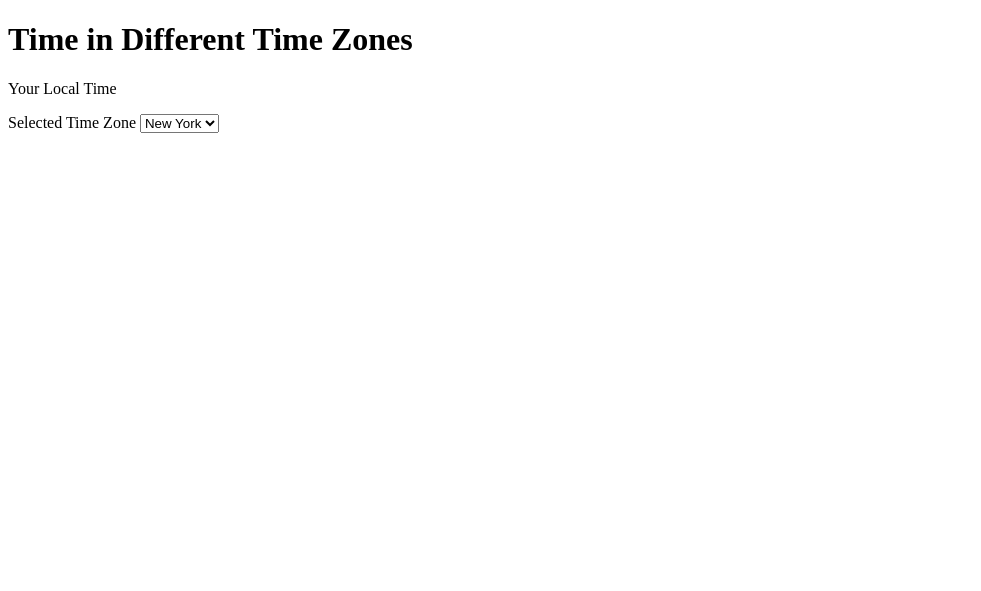
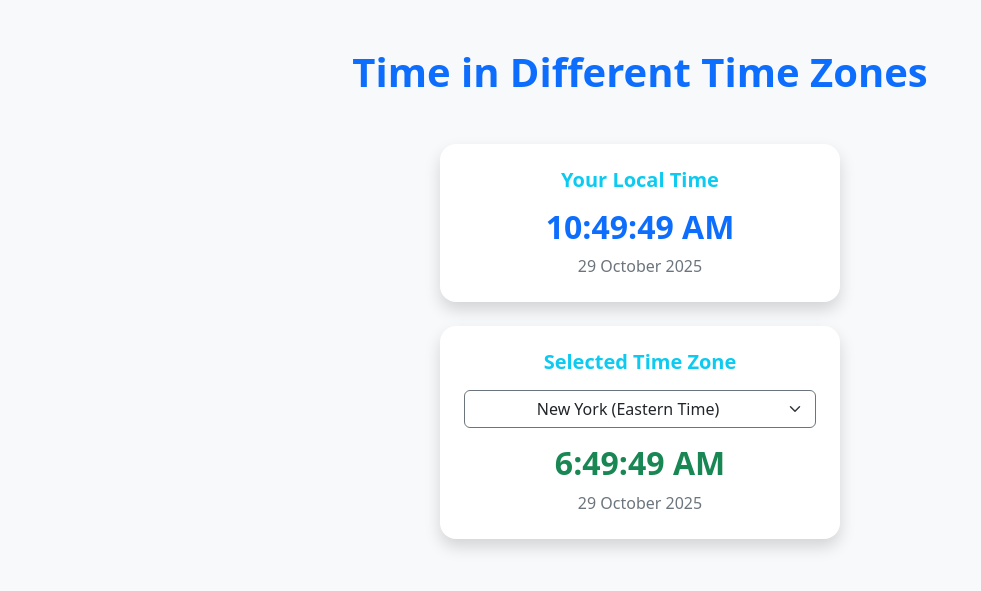
Before and after one commit to Kaushalcollege/FullStackAssignments, a plain HTML site: page JavaScript/Assignment 4 - Date and Time in Different Time Zones - G/index.html in a window 1280 px wide. Shown: the whole page, without its empty margins (0-981 px from the left). Drawn offline with nearby package versions, Linux system fonts and the light colour scheme.

Commit message:
late commit.

```diff
--- a/JavaScript/Assignment 4 - Date and Time in Different Time Zones - G/index.html
+++ b/JavaScript/Assignment 4 - Date and Time in Different Time Zones - G/index.html
@@ -4,8 +4,11 @@
     <meta charset="UTF-8" />
     <meta name="viewport" content="width=device-width, initial-scale=1.0" />
     <title>Assignment - 4 -- Time.</title>
+    <link
+      href="https://cdn.jsdelivr.net/npm/bootstrap@5.3.0/dist/css/bootstrap.min.css"
+      rel="stylesheet"
+    />
   </head>
-  <body>
   <!-- wireframe:
   container:
       |
@@ -14,24 +17,40 @@
       |-- div with local time (id = local-time) and date (id = local-date).
       |
       |-- div with other zone times(id = zone-time) and dates(id = zone-date) -- select dropdown element(id = timezone-select) -->
+  <body class="bg-light text-center py-5">
+    <div class="container">
+      <h1 id="main-heading" class="text-primary fw-bold mb-5">
+        Time in Different Time Zones
+      </h1>
 
-    <div class="container">
-      <h1 id="main-heading">Time in Different Time Zones</h1>
-      <div class="local-time-date">
-        <p id="local-time">Your Local Time</p>
-        <p id="local-date"></p>
+      <!-- Local Time Box -->
+      <div
+        class="p-4 mb-4 bg-white shadow rounded-4 mx-auto"
+        style="max-width: 400px"
+      >
+        <h5 class="text-info fw-semibold mb-3">Your Local Time</h5>
+        <h2 id="local-time" class="fw-bold text-primary"></h2>
+        <p id="local-date" class="mb-0 text-secondary"></p>
       </div>
-      <div class="zone-time-date">
-        <label for="timezone-select">Selected Time Zone</label>
-        <select id="timezone-select">
-          <option value="America/New York">New York</option>
-          <option value="Europe/London">London</option>
-          <option value="Asia/Tokyo">Tokyo</option>
-          <option value="Australia/Sydney">Sydney</option>
-          <option value="Europe/Berlin">Berlin</option>
+
+      <!-- Selected Zone Box -->
+      <div
+        class="p-4 bg-white shadow rounded-4 mx-auto"
+        style="max-width: 400px"
+      >
+        <h5 class="text-info fw-semibold mb-3">Selected Time Zone</h5>
+        <select
+          id="timezone-select"
+          class="form-select text-center mb-3 border-secondary"
+        >
+          <option value="America/New_York">New York (Eastern Time)</option>
+          <option value="Europe/London">London (GMT)</option>
+          <option value="Asia/Tokyo">Tokyo (JST)</option>
+          <option value="Australia/Sydney">Sydney (AEST)</option>
+          <option value="Europe/Berlin">Berlin (CET)</option>
         </select>
-        <p id="zone-time"></p>
-        <p id="zone-date"></p>
+        <h2 id="zone-time" class="fw-bold text-success"></h2>
+        <p id="zone-date" class="mb-0 text-secondary"></p>
       </div>
     </div>
     <script src="script.js"></script>
--- a/JavaScript/Assignment 4 - Date and Time in Different Time Zones - G/script.js
+++ b/JavaScript/Assignment 4 - Date and Time in Different Time Zones - G/script.js
@@ -1,7 +1,46 @@
-"use-strict";
+"use strict";
 
-let tzs = document.getElementById("timezone-select");
-let zt = document.getElementById("zone-time");
-let zd = document.getElementById("zone-date");
-let lt = document.getElementById("local-time");
-let ld = document.getElementById("local-date");
+const tzSelect = document.getElementById("timezone-select");
+const localTime = document.getElementById("local-time");
+const localDate = document.getElementById("local-date");
+const zoneTime = document.getElementById("zone-time");
+const zoneDate = document.getElementById("zone-date");
+
+// Format time in 12-hour format for a given time zone
+function formatTime(date, timeZone) {
+  // Pass the timeZone option directly to toLocaleTimeString
+  return date.toLocaleTimeString("en-US", { hour12: true, timeZone: timeZone });
+}
+
+// Format date in readable format for a given time zone
+function formatDate(date, timeZone) {
+  // Pass the timeZone option directly to toLocaleDateString
+  return date.toLocaleDateString("en-GB", {
+    day: "numeric",
+    month: "long",
+    year: "numeric",
+    timeZone: timeZone,
+  });
+}
+
+function updateTime() {
+  const now = new Date();
+  const selectedZone = tzSelect.value;
+
+  // Local time (using 'undefined' or system default time zone)
+  localTime.textContent = formatTime(now, undefined);
+  localDate.textContent = formatDate(now, undefined);
+
+  // Selected zone time (using the selected time zone)
+  zoneTime.textContent = formatTime(now, selectedZone);
+  zoneDate.textContent = formatDate(now, selectedZone);
+}
+
+// Update every second
+setInterval(updateTime, 1000);
+
+// Update immediately on selection change
+tzSelect.addEventListener("change", updateTime);
+
+// Initial call
+updateTime();
```
Also changed, not shown: JavaScript/Assignment 5 - Print Your Name with Specific Intervals - G/index.html (added, +11 -0 lines), JavaScript/Assignment 5 - Print Your Name with Specific Intervals - G/script.js (added, +38 -0 lines), 1 other file. Lines whose indentation alone changed are shown as unchanged.
